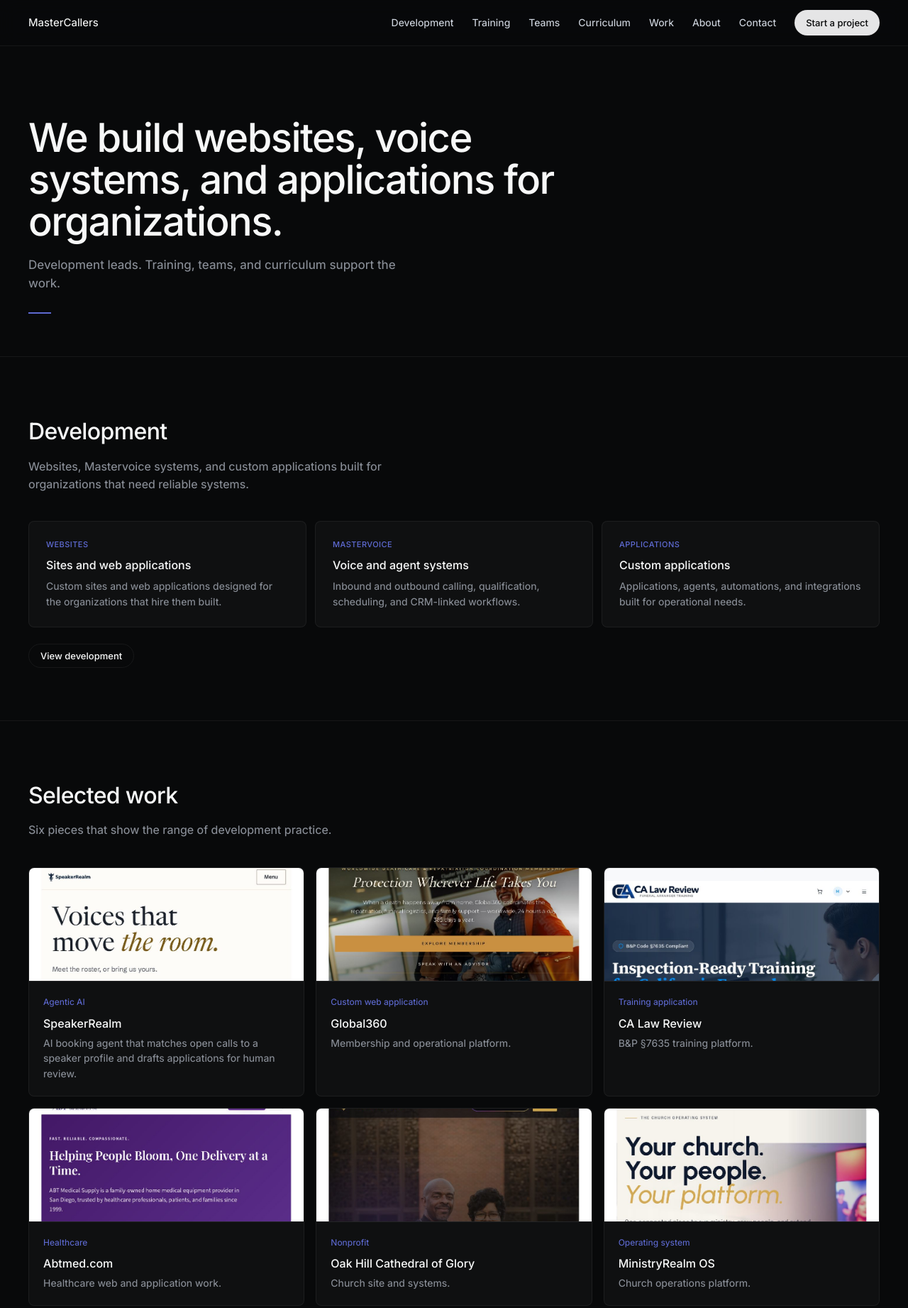
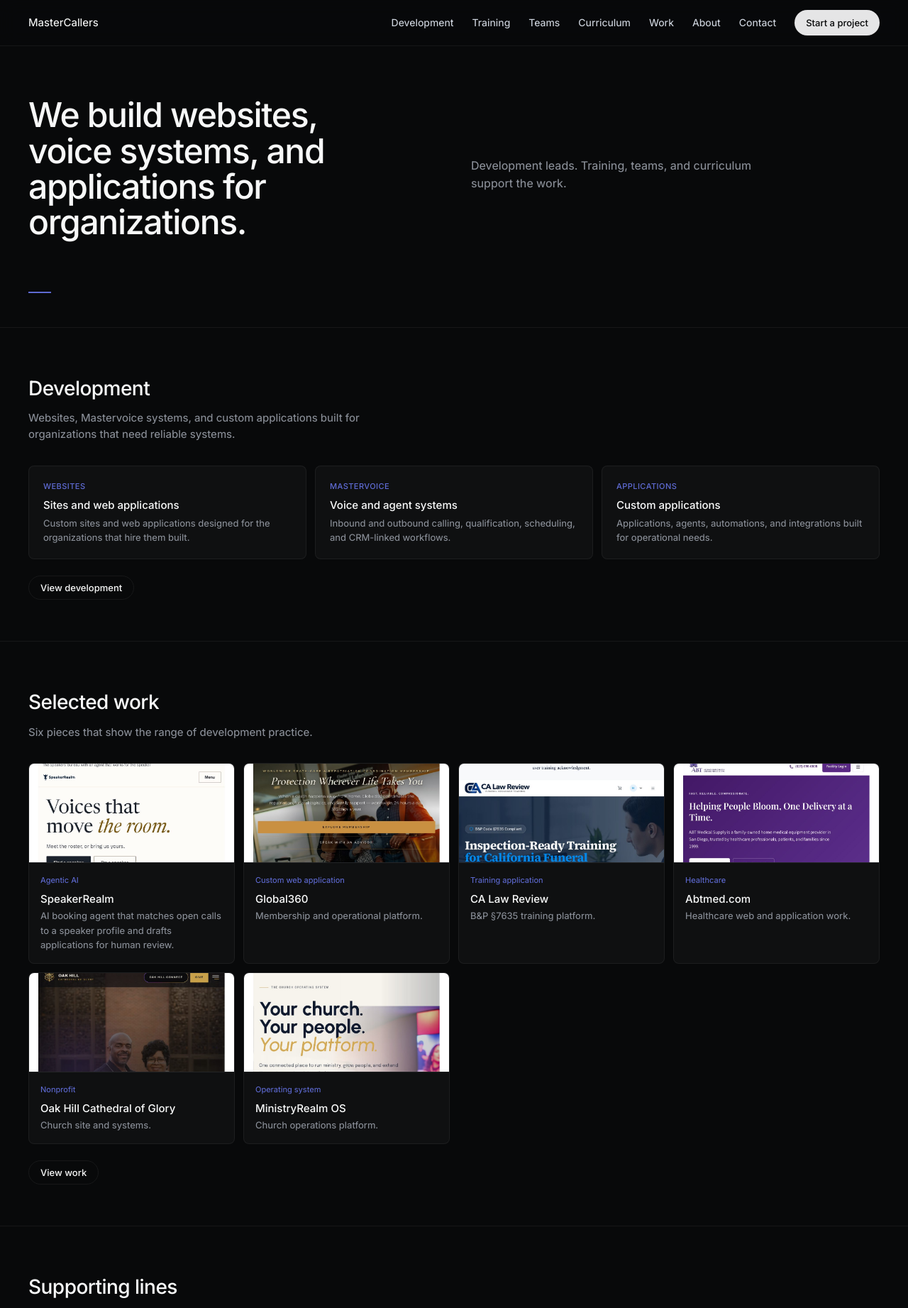
Before and after one commit to SpeakerRealm/mastercallers-site, a plain HTML site: page index.html in a window 1280 px wide. Shown: the top 1843 px of the page at 71% size. Drawn offline with Linux system fonts and the light colour scheme.

Commit message:
Tighter spacing and qualification frame styles

```diff
--- a/styles.css
+++ b/styles.css
@@ -54,74 +54,106 @@ nav {
   border: 1px solid var(--hairline);
 }
 .hero {
-  padding: 100px 40px 60px;
+  padding: 72px 40px 48px;
   max-width: 1280px;
   margin: 0 auto;
+  display: grid;
+  grid-template-columns: 1fr 1fr;
+  gap: 48px;
+  align-items: center;
 }
 .hero h1 {
-  font-size: 56px;
+  font-size: 48px;
   font-weight: 510;
   letter-spacing: -0.028em;
   line-height: 1.05;
-  max-width: 820px;
+  max-width: 520px;
 }
 .hero p {
-  margin-top: 18px;
+  margin-top: 16px;
   color: var(--text-muted);
-  font-size: 17px;
-  max-width: 540px;
+  font-size: 16px;
+  max-width: 420px;
 }
 .accent-bar {
   width: 32px;
   height: 2px;
   background: var(--accent);
-  margin: 28px 0 0;
+  margin: 24px 0 0;
+}
+.qual-frame {
+  background: var(--surface);
+  border: 1px solid var(--hairline);
+  border-radius: 8px;
+  padding: 20px;
+}
+.qual-frame .step {
+  display: flex;
+  align-items: center;
+  gap: 12px;
+  padding: 10px 0;
+  border-bottom: 1px solid var(--hairline);
+  font-size: 14px;
+}
+.qual-frame .step:last-child { border-bottom: none; }
+.qual-frame .num {
+  width: 22px;
+  height: 22px;
+  border-radius: 4px;
+  background: var(--accent-soft);
+  color: var(--accent);
+  font-size: 11px;
+  font-weight: 510;
+  display: flex;
+  align-items: center;
+  justify-content: center;
+  flex-shrink: 0;
 }
 .section {
-  padding: 80px 40px;
+  padding: 64px 40px;
   max-width: 1280px;
   margin: 0 auto;
   border-top: 1px solid var(--hairline);
 }
 .section h2 {
-  font-size: 32px;
+  font-size: 28px;
   font-weight: 510;
   letter-spacing: -0.02em;
-  margin-bottom: 12px;
+  margin-bottom: 8px;
 }
 .section .lead {
   color: var(--text-muted);
-  max-width: 520px;
-  margin-bottom: 40px;
-  font-size: 16px;
+  max-width: 480px;
+  margin-bottom: 32px;
+  font-size: 15px;
 }
 .grid {
   display: grid;
-  grid-template-columns: repeat(auto-fit, minmax(260px, 1fr));
+  grid-template-columns: repeat(auto-fit, minmax(240px, 1fr));
   gap: 12px;
 }
 .card {
   background: var(--surface);
   border: 1px solid var(--hairline);
   border-radius: 8px;
-  padding: 24px;
+  padding: 20px;
   transition: border-color 0.15s;
 }
 .card:hover { border-color: rgba(255,255,255,0.12); }
-.card h3 { font-size: 16px; font-weight: 510; margin-bottom: 6px; }
-.card p { color: var(--text-muted); font-size: 14px; }
+.card h3 { font-size: 15px; font-weight: 510; margin-bottom: 4px; }
+.card p { color: var(--text-muted); font-size: 13px; }
 .card .label {
   font-size: 11px;
   letter-spacing: 0.04em;
   text-transform: uppercase;
   color: var(--accent);
-  margin-bottom: 8px;
+  margin-bottom: 6px;
   font-weight: 510;
 }
 .work-grid {
   display: grid;
-  grid-template-columns: repeat(auto-fit, minmax(300px, 1fr));
-  gap: 16px;
+  grid-template-columns: repeat(auto-fit, minmax(280px, 1fr));
+  gap: 12px;
 }
 .work-card {
   background: var(--surface);
@@ -132,7 +164,7 @@ nav {
   color: inherit;
 }
 .work-card .visual {
-  height: 160px;
+  height: 140px;
   background: var(--surface-2);
   border-bottom: 1px solid var(--hairline);
   overflow: hidden;
@@ -143,12 +175,12 @@ nav {
   object-fit: cover;
   display: block;
 }
-.work-card .body { padding: 20px; }
-.work-card h3 { font-size: 16px; font-weight: 510; margin-bottom: 4px; }
-.work-card .meta { font-size: 12px; color: var(--accent); margin-bottom: 8px; }
-.work-card p { color: var(--text-muted); font-size: 14px; }
+.work-card .body { padding: 16px; }
+.work-card h3 { font-size: 15px; font-weight: 510; margin-bottom: 2px; }
+.work-card .meta { font-size: 11px; color: var(--accent); margin-bottom: 6px; }
+.work-card p { color: var(--text-muted); font-size: 13px; }
 .footer {
-  padding: 32px 40px;
+  padding: 28px 40px;
   border-top: 1px solid var(--hairline);
   color: var(--text-muted);
   font-size: 13px;
@@ -186,11 +218,12 @@ button[type=submit] {
   align-items: start;
 }
 @media (max-width: 800px) {
-  .hero h1 { font-size: 36px; }
+  .hero { grid-template-columns: 1fr; gap: 32px; padding: 48px 20px 32px; }
+  .hero h1 { font-size: 32px; }
   nav { padding: 12px 20px; }
   .nav-links { gap: 14px; font-size: 13px; }
   .logo img { height: 24px; }
-  .hero, .section { padding-left: 20px; padding-right: 20px; }
+  .section { padding: 48px 20px; }
   .two-col { grid-template-columns: 1fr; gap: 24px; }
   .footer { flex-direction: column; gap: 8px; }
 }
```
